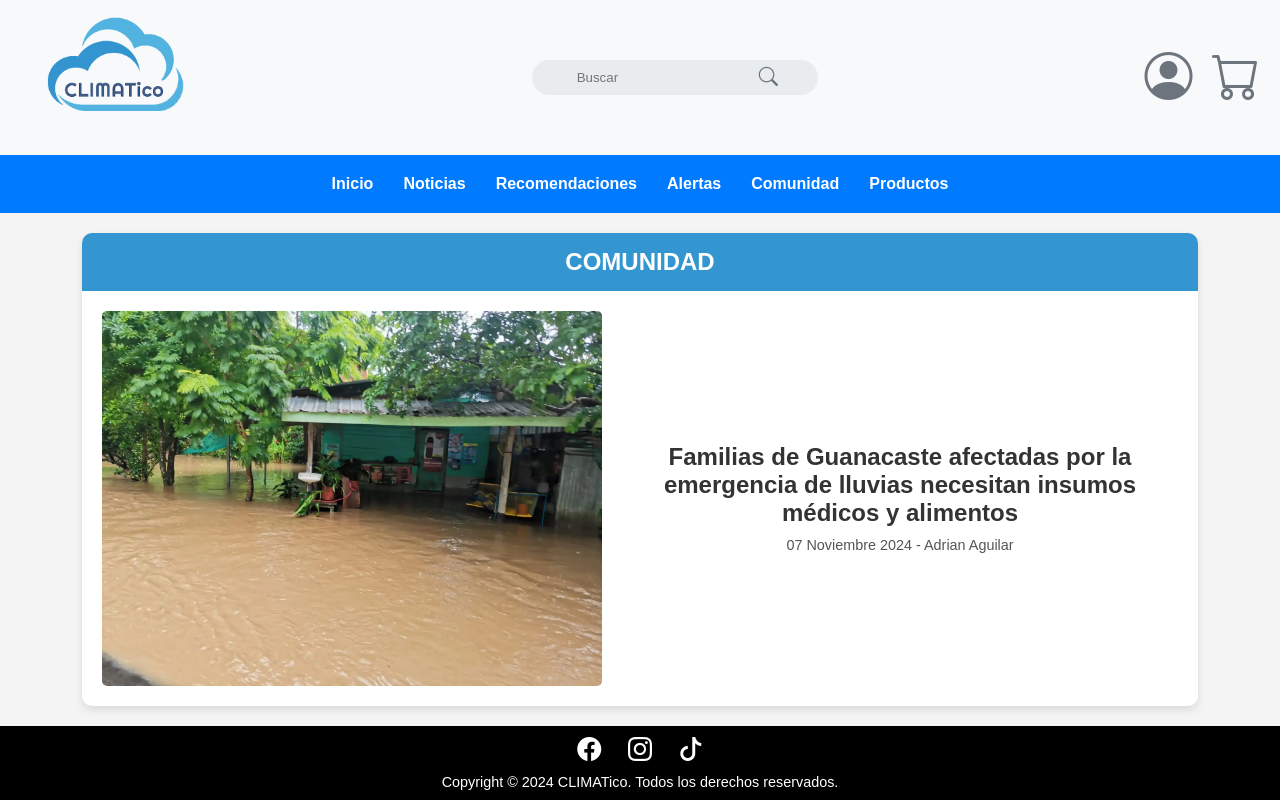
After one commit to ValeSu21/AWCS---Proyecto, a PHP site: page /comunidad.html in a window 1280 px wide. The commit adds this page. Run offline with PHP 8.4, Linux system fonts and the light colour scheme.

Commit message:
Seccion de comunidad
Diseño de la seccion de comunidad

```diff
--- /dev/null
+++ b/comunidad.html
@@ -0,0 +1,66 @@
+<!DOCTYPE html>
+<html lang="es">
+<head>
+    <meta charset="UTF-8">
+    <meta name="viewport" content="width=device-width, initial-scale=1.0">
+    <title>ClimaTico - Comunidad</title>
+    <link rel="stylesheet" href="https://cdn.jsdelivr.net/npm/bootstrap-icons@1.10.5/font/bootstrap-icons.css">
+    <link rel="stylesheet" href="style.css">
+</head>
+<body class="comunidad">
+    <header>
+        <div class="header-container">
+            <div class="logo">
+                <img src="logoPagina.png" alt="CLIMAtico logo">
+            </div>
+            <div class="search-bar">
+                <input type="text" placeholder="Buscar" class="search-input">
+                <button class="search-button"><i class="bi bi-search"></i></button>
+            </div>
+            <div class="user-cart">
+                <i class="bi bi-person-circle"></i>
+                <i class="bi bi-cart"></i>
+            </div>
+        </div>
+    </header>
+
+    <nav>
+        <ul>
+            <li><a href="index.html">Inicio</a></li>
+            <li><a href="noticia.html">Noticias</a></li>
+            <li><a href="recomendaciones.html">Recomendaciones</a></li>
+            <li><a href="alertas.html">Alertas</a></li>
+            <li><a href="comunidad.html">Comunidad</a></li>
+            <li><a href="productos.html">Productos</a></li>
+        </ul>
+    </nav>
+    <section class="community">
+        <div class="card-comunidad">
+            <div class="header-comunidad">COMUNIDAD</div>
+            <div class="content-comunidad">
+                <img src="Comunidad/guanacaste.webp" alt="Inundación en Guanacaste" class="image-comunidad">
+                <div class="text-comunidad">
+                    <h3>Familias de Guanacaste afectadas por la emergencia de lluvias necesitan insumos médicos y alimentos</h3>
+                    <p class="date">07 Noviembre 2024 - Adrian Aguilar</p>
+                </div>
+            </div>
+        </div>
+    </section>
+    <footer class="footer">
+        <div class="container">
+            <div class="social-icons">
+                <a href="#" class="icon" aria-label="Facebook">
+                    <i class="bi bi-facebook"></i>
+                </a>
+                <a href="#" class="icon" aria-label="Instagram">
+                    <i class="bi bi-instagram"></i>
+                </a>
+                <a href="#" class="icon" aria-label="TikTok">
+                    <i class="bi bi-tiktok"></i>
+                </a>
+            </div>
+            <p class="copyright">Copyright © 2024 CLIMATico. Todos los derechos reservados.</p>
+        </div>
+    </footer>
+</body>
+</html>
--- a/index.html
+++ b/index.html
@@ -28,7 +28,7 @@
             <nav>
                 <ul>
                     <li><a href="index.html">Inicio</a></li>
-                    <li><a href="noticias.html">Noticias</a></li>
+                    <li><a href="noticia.html">Noticias</a></li>
                     <li><a href="recomendaciones.html">Recomendaciones</a></li>
                     <li><a href="alertas.html">Alertas</a></li>
                     <li><a href="comunidad.html">Comunidad</a></li>
--- a/noticia.html
+++ b/noticia.html
@@ -27,7 +27,7 @@
     <nav>
         <ul>
             <li><a href="index.html">Inicio</a></li>
-            <li><a href="noticias.html">Noticias</a></li>
+            <li><a href="noticia.html">Noticias</a></li>
             <li><a href="recomendaciones.html">Recomendaciones</a></li>
             <li><a href="alertas.html">Alertas</a></li>
             <li><a href="comunidad.html">Comunidad</a></li>
--- a/style.css
+++ b/style.css
@@ -154,3 +154,71 @@ nav ul li a:hover {
     margin: 0;
     font-size: 0.9rem;
 }
+
+.community {
+    display: flex;
+    justify-content: center;
+    padding: 20px;
+    background-color: #f4f4f4;
+}
+
+.card-comunidad {
+    width: 90%;
+    max-width: 1200px;
+    background-color: #fff;
+    border-radius: 10px;
+    box-shadow: 0 4px 8px rgba(0, 0, 0, 0.1);
+    overflow: hidden;
+}
+
+.header-comunidad {
+    background-color: #3396d0;
+    color: white;
+    padding: 15px;
+    font-size: 1.5rem;
+    font-weight: bold;
+    text-align: center;
+}
+
+.content-comunidad {
+    display: flex;
+    flex-direction: column;
+    align-items: center;
+    padding: 20px;
+    gap: 20px;
+}
+
+@media (min-width: 768px) {
+    .content-comunidad {
+        flex-direction: row;
+    }
+}
+
+.image-comunidad {
+    width: 100%;
+    max-width: 500px;
+    height: auto;
+    border-radius: 5px;
+    object-fit: cover;
+}
+
+.text-comunidad {
+    flex: 1;
+    display: flex;
+    flex-direction: column;
+    justify-content: center;
+    gap: 10px;
+}
+
+.text-comunidad h3 {
+    font-size: 1.5rem;
+    color: #333;
+    margin: 0;
+    text-align: center;
+}
+
+.text-comunidad p.date {
+    font-size: 0.9rem;
+    color: #555;
+    text-align: center;
+}
```
Also changed, not shown: Comunidad/guanacaste.webp (added).
